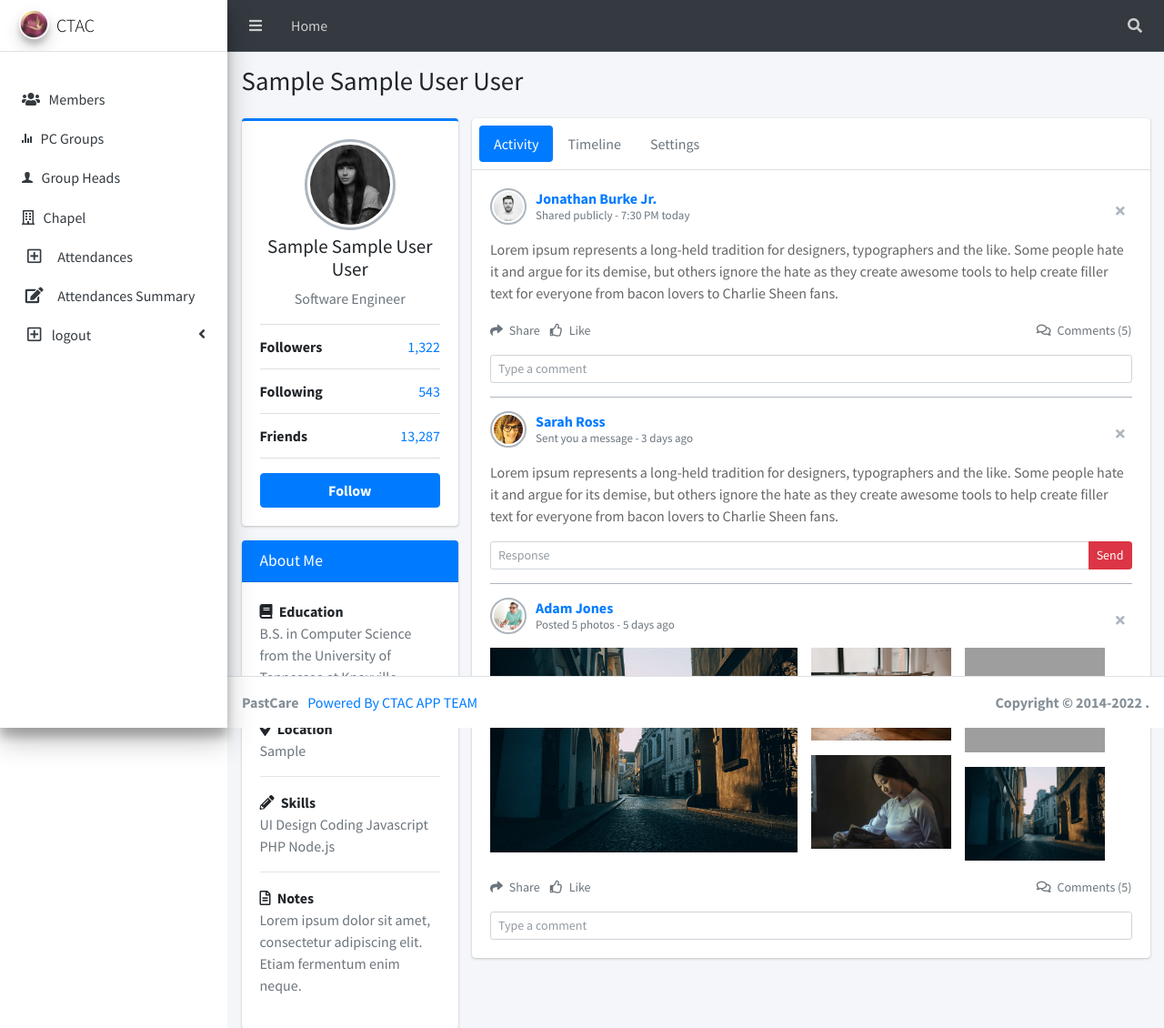
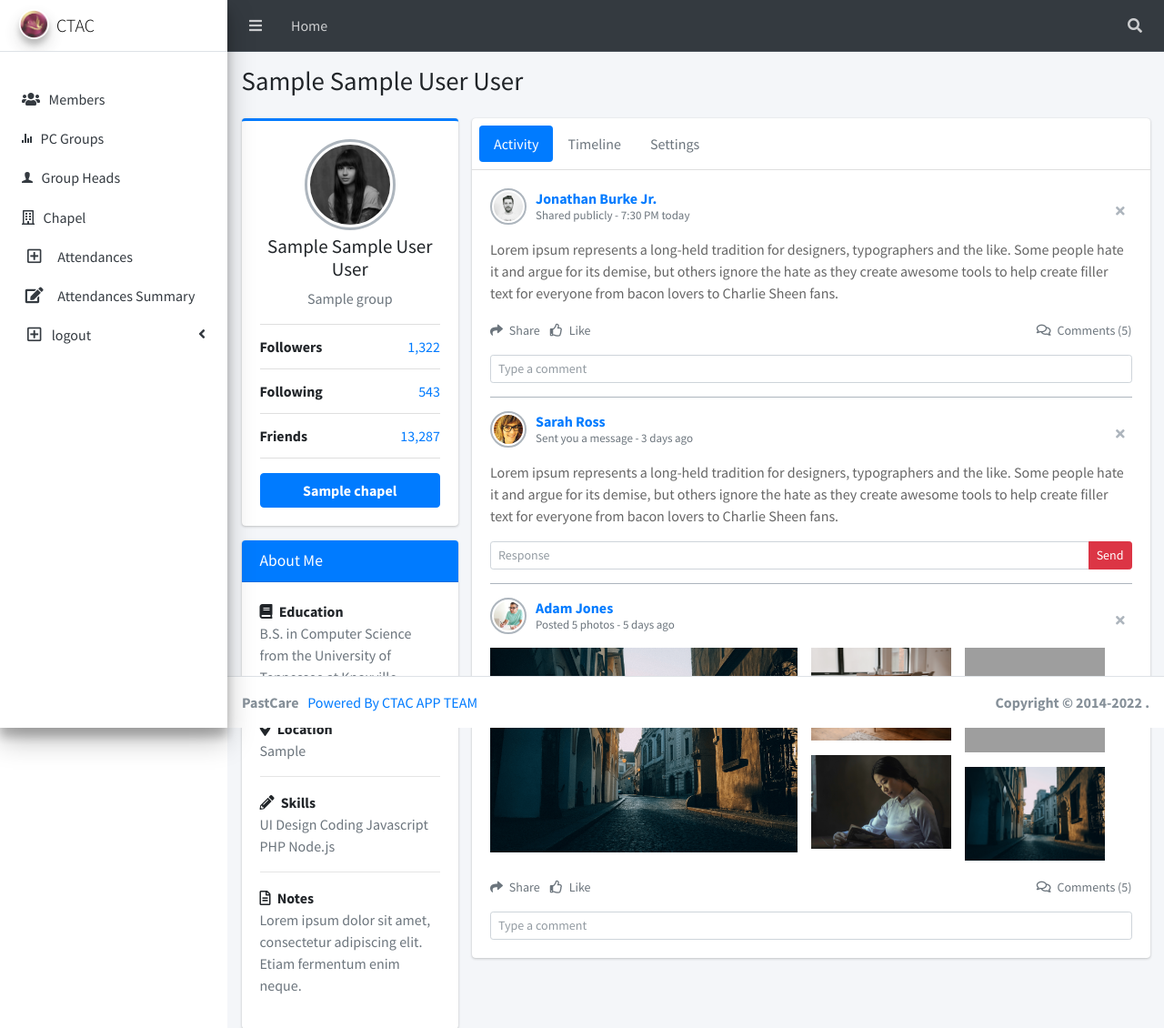
Before and after one commit to Morning-Star-Cathedral/Portal, a Django app: page /members/1 in a window 1280 px wide. Shown: the top 1130 px of the page at 91% size. Run offline with Django 4.2, Linux system fonts and the light colour scheme; tables that the repository leaves empty hold one stand-in row (values such as "Sample post"); grey boxes labelled with a size stand in for pictures from a placeholder-image service; some libraries are stand-ins or nearby versions; grey boxes are pictures that could not be loaded.

Commit message:
will look at the members leader view welll

```diff
--- a/templates/member/details.html
+++ b/templates/member/details.html
@@ -29,7 +29,7 @@
 
                 <h4 class="profile-username text-center">{{ mem_det.first_name}} {{ mem_det.other_name |default_if_none:""  }} {{ mem_det.last_name }}</h4>
 
-                <p class="text-muted text-center">Software Engineer</p>
+                <p class="text-muted text-center">{{ mem_det.group}}</p>
 
                 <ul class="list-group list-group-unbordered mb-3">
                   <li class="list-group-item">
@@ -43,7 +43,7 @@
                   </li>
                 </ul>
 
-                <a href="#" class="btn btn-primary btn-block"><b>Follow</b></a>
+                <a href="#" class="btn btn-primary btn-block"><b>{{ mem_det.chapel }}</b></a>
               </div>
               <!-- /.card-body -->
             </div>
```
